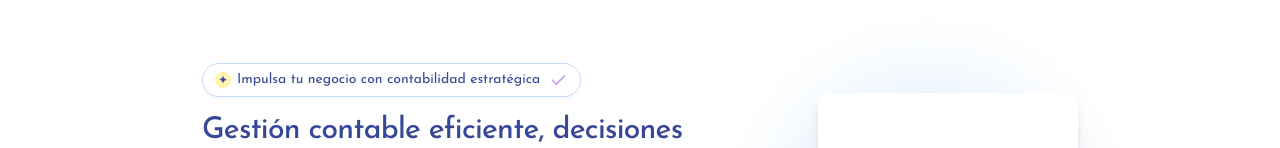
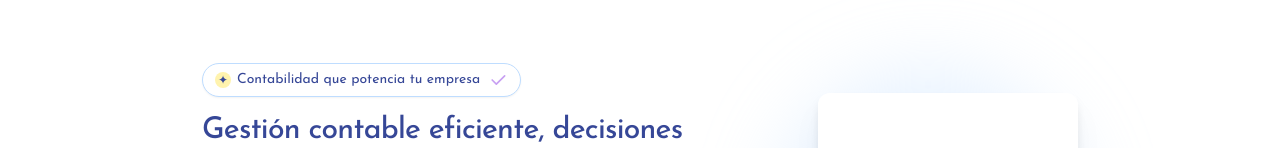
Before and after one commit to LeoGittt/Contables, a Next.js app: page / in a window 1280 px wide. Shown: the part 129-277 px from the top of the page. Built offline with nearby package versions, Linux system fonts and the light colour scheme; a web font is replaced by a local one.

Commit message:
Update hero-section.tsx

```diff
--- a/components/sections/hero-section.tsx
+++ b/components/sections/hero-section.tsx
@@ -34,7 +34,7 @@ export function HeroSection() {
               <span className="text-xs text-[#364797]">✦</span>
             </span>
             <span className="font-josefin text-[#364797] flex items-center gap-2">
-              <span>Impulsa tu negocio con contabilidad estratégica</span>
+              <span>Contabilidad que potencia tu empresa</span>
               <svg
                 xmlns="http://www.w3.org/2000/svg"
                 className="h-5 w-5 text-[#C8A0F2]"
```
